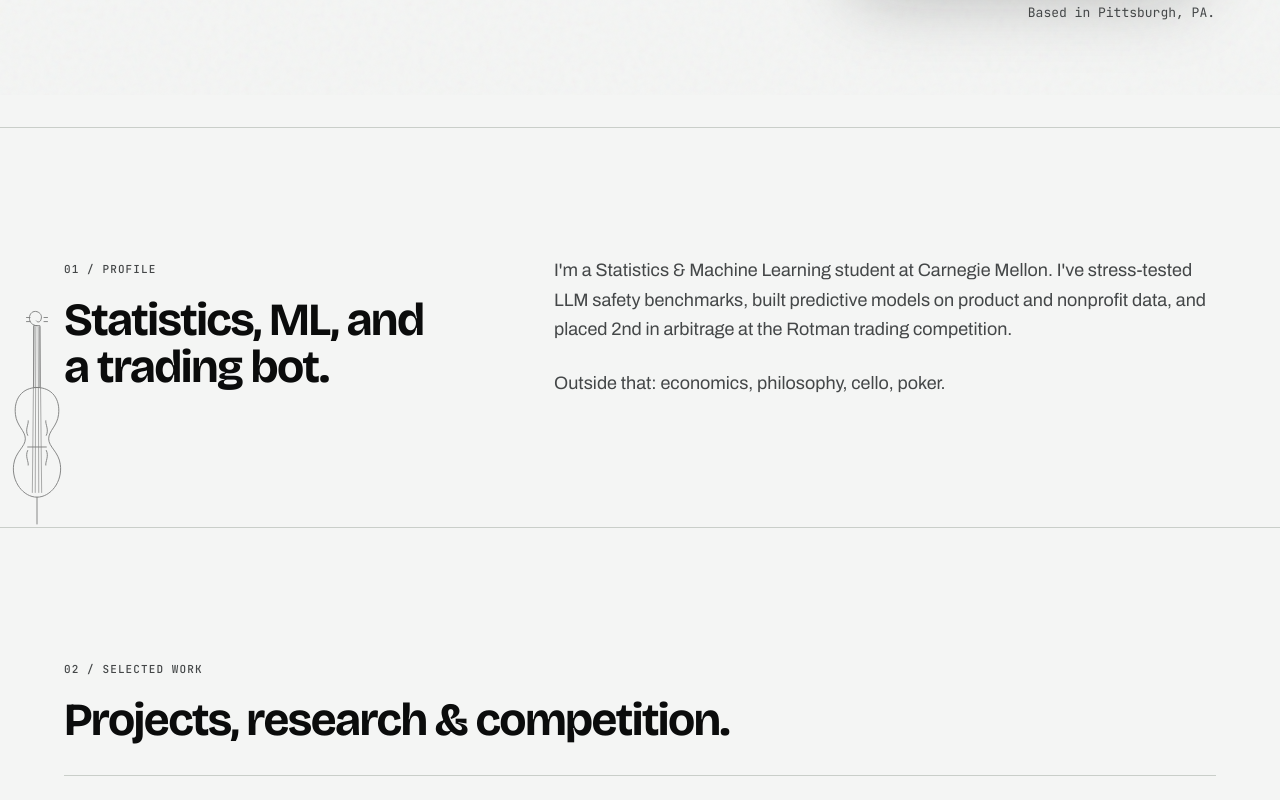
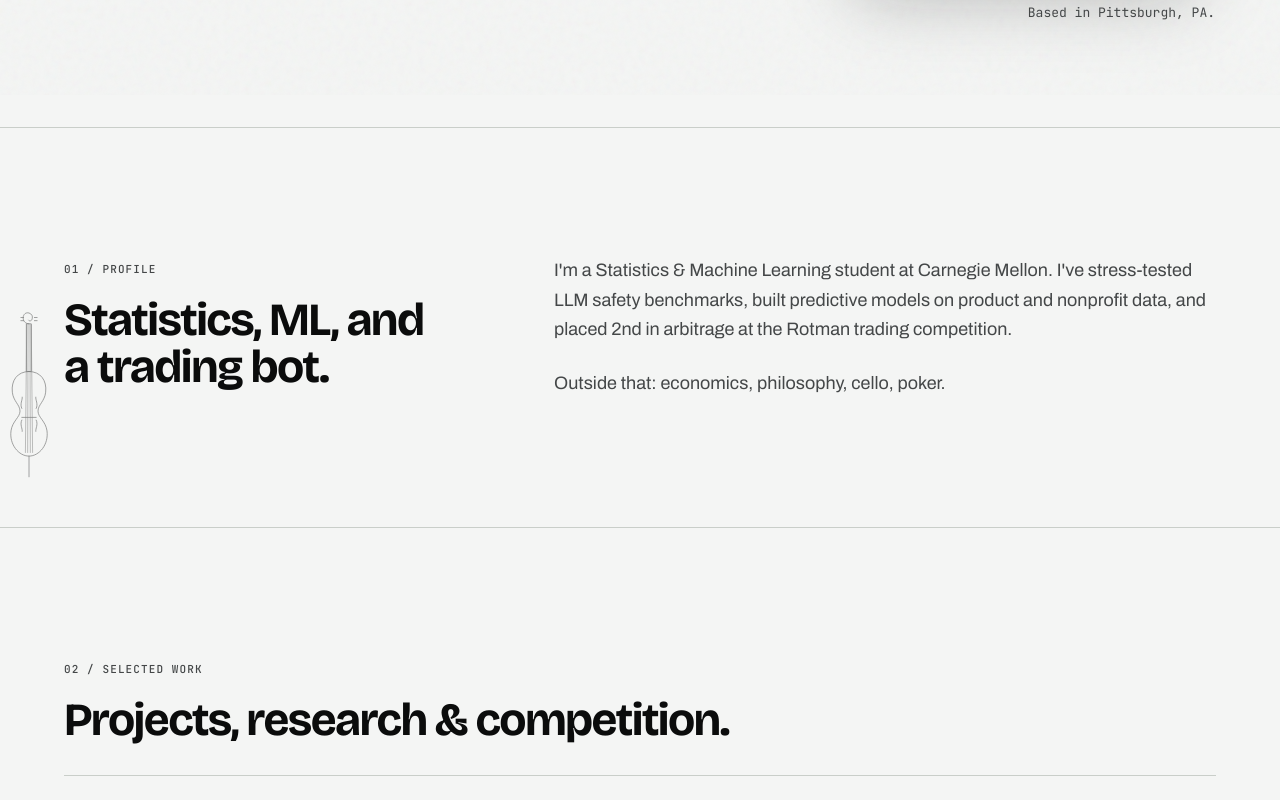
Before and after one commit to iwjung55/isaac-jung-portfolio, a website: page index.html in a window 1280 px wide. Shown: the part 705-1505 px from the top of the page. Drawn offline with nearby package versions, Linux system fonts and the light colour scheme.

Commit message:
fix: cello no longer collides with the About heading
Narrowed so its right edge clears the 64px content gutter at every width
where it is shown (>=900px).

Co-Authored-By: Claude Opus 4.8 <noreply@anthropic.com>

```diff
--- a/index.html
+++ b/index.html
@@ -95,7 +95,7 @@
                  will-change: transform; transition: transform .25s cubic-bezier(.2,.8,.2,1); }
         .pball svg { display: block; width: 100%; height: 100%; }
         .pball .wave { position: absolute; left: -14px; right: -14px; bottom: -9px; height: 1px; background: #1f6f4f; opacity: .32; }
-        .cello { position: absolute; left: 2px; top: 172px; width: 70px;
+        .cello { position: absolute; left: 2px; top: 176px; width: 54px;
                  pointer-events: auto; z-index: 2; opacity: .5; transition: opacity .4s ease; }
         .cello:hover { opacity: .82; }
         .cello svg { display: block; width: 100%; height: auto; }
```
